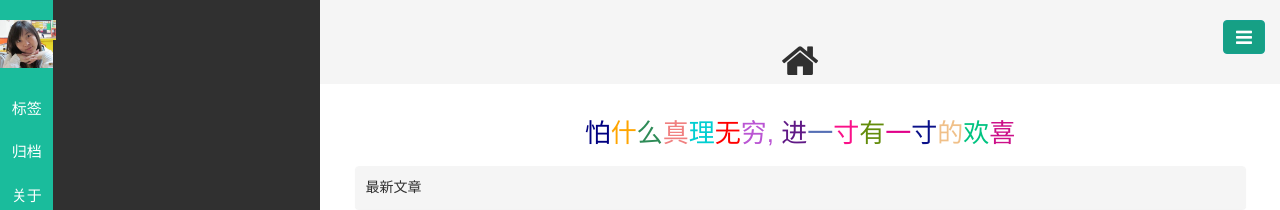
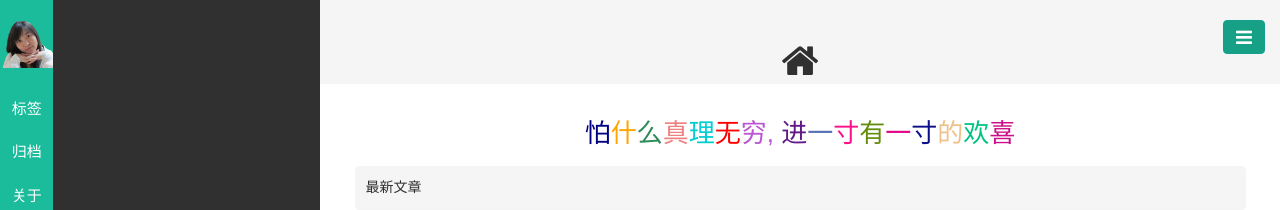
Before and after one commit to DrizztM/DrizztM.github.io, a Jekyll site: the page built from index.html, in a window 1280 px wide. Shown: the top 210 px of the page. Built offline with Jekyll 4.4.1, drawn with Linux system fonts in a browser that asks for light colours; Markdown is read by kramdown in place of the engine named in the settings; the list of posts is cut into pages by our own code.

Commit message:
修改图片

```diff
--- a/_config.yml
+++ b/_config.yml
@@ -16,8 +16,8 @@
 rss_url: /pages/atom.xml
 
 # gavatar头像及Favicon
-gavatar: /public/img/logo.jpg
-favicon: /public/img/logo.jpg
+gavatar: /public/img/logo.png
+favicon: /public/img/logo.png
 
 # disqus 设置
 disqus:
```
Also changed, not shown: public/img/logo.jpg (deleted), public/img/logo.png (added).
